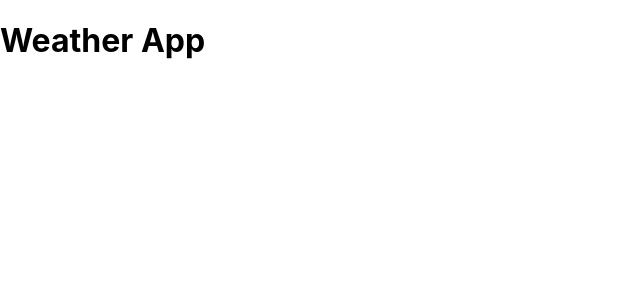
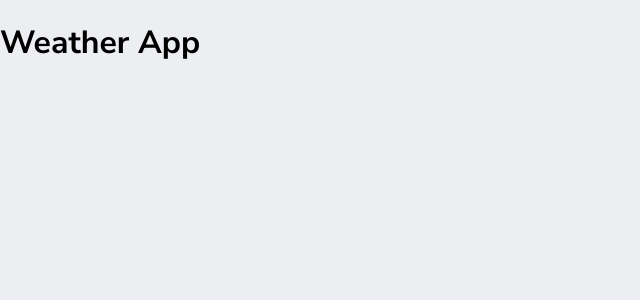
Before and after one commit to Jean0820/weather-app, a JavaScript app: page / in a window 1280 px wide. Shown: the top 300 px of the page, without its empty margins (0-640 px from the left). Built offline with nearby package versions, Linux system fonts and the light colour scheme; the HTML template or start-up script is replaced by a standard one.

Commit message:
start project

```diff
--- a/src/index.css
+++ b/src/index.css
@@ -1,8 +1,10 @@
+@import url('https://fonts.googleapis.com/css2?family=Nunito+Sans:ital,wght@0,200;0,300;0,400;0,500;0,600;0,700;0,800;0,900;1,200;1,300;1,400;1,500;1,600;1,700;1,800;1,900&display=swap');
+*{
+  font-family: 'Nunito Sans', sans-serif;
+}
 body {
   margin: 0;
-  font-family: -apple-system, BlinkMacSystemFont, 'Segoe UI', 'Roboto', 'Oxygen',
-    'Ubuntu', 'Cantarell', 'Fira Sans', 'Droid Sans', 'Helvetica Neue',
-    sans-serif;
+  background: #eceef1;
   -webkit-font-smoothing: antialiased;
   -moz-osx-font-smoothing: grayscale;
 }
```
Also changed, not shown: package.json (+10 -0 lines), .eslintrc.json (added), 1 other file (tests, documents, lock files or other folders).
